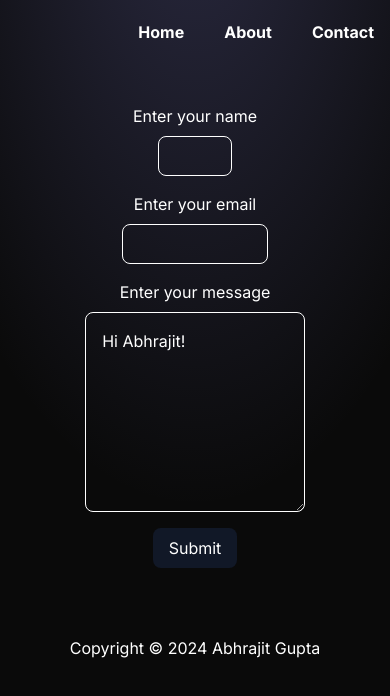
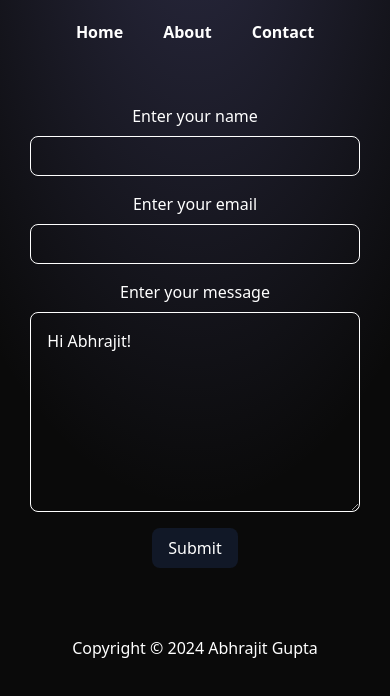
Before and after one commit to abhrajit2004/Blogging-Website-Nextjs, a Next.js app: page /contact in a window 390 px wide. Shown: the top 696 px of the page. Built offline with nearby package versions, Linux system fonts and the light colour scheme.

Commit message:
second commit

```diff
--- a/app/about/page.js
+++ b/app/about/page.js
@@ -9,11 +9,11 @@ export const metadata = {
 
 const About = () => {
   return (
-    <div className='container mx-auto flex flex-col justify-center items-center mt-12 gap-7'>
+    <div className='container m-auto flex flex-col justify-center items-center mt-12 gap-7'>
         <h1 className="font-bold text-5xl text-center">About Me</h1>
         <p className='about'>I, Abhrajit Gupta, a 2nd year engineering student from IT department, am going to share my frontend development experience with you all through blogposts. I am also interested in Machine Learning and currently making a project on it. So, to get all my blog updates you can subscribe to my website. Thanks for reading :)</p>
         <h2 className="techstacks text-3xl font-bold">Tech Stacks on I have worked so far</h2>
-        <div className="stacks flex flex-wrap gap-6">
+        <div className="stacks flex flex-wrap justify-center items-center gap-6">
           <img src="react.png" width={200} height={200} alt="" />
           <img className='invert' src="next.svg" width={200} height={200} alt="" />
         </div>
--- /dev/null
+++ b/app/api/route.js
@@ -0,0 +1,12 @@
+export default function handler(req, res) {
+    if (req.method === 'POST') {
+      const formData = req.body;
+
+      console.log('Form data received:', formData);
+
+      res.status(200).json({ message: 'Form data received successfully!' });
+    }
+    else {
+      res.status(404).json({ message: 'Method Not Allowed' });
+    }
+}
--- a/app/blogs/dom-concepts/page.js
+++ b/app/blogs/dom-concepts/page.js
@@ -1,8 +1,13 @@
 import React from 'react'
+
+export const metadata = {
+  title: "What is DOM? - Abhrajit Gupta Blogs",
+  description: "Generated by create next app",
+};
 
 const dom = () => {
   return (
-    <div className='container m-auto mt-12 flex flex-col gap-6'>
+    <div className='blogpost container m-auto mt-12 flex flex-col gap-6'>
       <h1 className='text-5xl font-bold text-center'>What is DOM?</h1>
       DOM stands for Document Object Model.
 
--- a/app/blogs/hooks-in-react/page.js
+++ b/app/blogs/hooks-in-react/page.js
@@ -1,8 +1,13 @@
 import React from 'react'
+
+export const metadata = {
+  title: "Hooks in React - Abhrajit Gupta Blogs",
+  description: "Generated by create next app",
+};
 
 const hooks = () => {
   return (
-    <div className='container m-auto mt-12 flex flex-col gap-6'>
+    <div className='blogpost container m-auto mt-12 flex flex-col gap-6'>
       <h1 className='text-5xl font-bold text-center'>Hooks in React</h1>
      <p>In the 16.8 version of React, Hooks are introduced to developers. When you are building a react application, you require manipulating with the states of your websites in majority cases. Before hooks, only class components could manage state.</p>
     <p>If you have created a function component in React and later need to add state to it, you used to have to convert it to a class component. However, you can now use a Hook within the existing function component to add a state. This way, you can avoid rewriting your code as a class component.</p>
--- a/app/blogs/numpy-basics/page.js
+++ b/app/blogs/numpy-basics/page.js
@@ -1,8 +1,13 @@
 import React from 'react'
+
+export const metadata = {
+  title: "NumPy Basics - Abhrajit Gupta Blogs",
+  description: "Generated by create next app",
+};
 
 const numpy = () => {
   return (
-    <div className='container m-auto mt-12 flex flex-col gap-6'>
+    <div className='blogpost container m-auto mt-12 flex flex-col gap-6'>
     <h1 className='text-5xl font-bold text-center'>NumPy Basics</h1>
    <p>In the world of programming, we need to work with arrays majority of the time. NumPy enhances computational efficiency by providing optimized functions and operations for array computing in Python.</p>
   <p>NumPy, short for Numerical Python is a Python library which provides an extensive collection of functions and operations for working with multidimensional arrays and matrices. These arrays are the building blocks for most scientific computing tasks, offering a convenient and efficient way to manipulate large datasets and perform complex mathematical operations.</p>
--- a/app/blogs/what-is-api/page.js
+++ b/app/blogs/what-is-api/page.js
@@ -1,8 +1,13 @@
 import React from 'react'
+
+export const metadata = {
+  title: "What is API? - Abhrajit Gupta Blogs",
+  description: "Generated by create next app",
+};
 
 const api = () => {
   return (
-    <div className='container m-auto mt-12 flex flex-col gap-6'>
+    <div className='blogpost container m-auto mt-12 flex flex-col gap-6'>
       <h1 className='text-5xl font-bold text-center'>What is API?</h1>
      <p>Suppose, we are sitting in a restaurant for dinner. So, first to order a food we see whats available on menu. Then we ask waiter that the item is available or not. If item is available waiter will take our order and ask chef who is present in a kitchen to prepare food for us. After preparing food chef will give our order to waiter and then waiter will give it back to us. So, this is how actually an API works.</p>
     <p>In terms of API, we can say that we as application or user which sends request, Waiter as API which takes our request and send it to chef and chef or kitchen as backend or server which takes action according to our request and send it back to API i.e. waiter. This is how actually things work in backend.</p>
--- a/app/contact/page.js
+++ b/app/contact/page.js
@@ -7,24 +7,57 @@ export const metadata = {
 
 const Contact = () => {
 
+  // const [form, setForm] = useState({name: '', email: '', message: ''})
+
+
+
+  //  const handleChange = (e)=>{
+  //   setForm(()=>({...form, [e.target.name]: e.target.value}))
+  // }
+
+
+  // const handleSubmit = async (e) => {
+  //   e.preventDefault();
+
+  //   const response = await fetch('/api/route', {
+  //     method: 'POST',
+  //     headers: {
+  //       'Content-Type': 'application/json'
+  //     },
+  //     body: JSON.stringify(form)
+  //    });
+
+  //    if (response.ok) {
+  //     // Handle success
+  //     console.log(form);
+  //   } else {
+  //     // Handle error
+  //     console.error('Form submission failed!');
+  //   }
+
+  //   setForm({name: '', email: '', message: ''})
+
+  // }
+
 
   return (
-
+    <>
     <form className='mt-12 flex flex-col justify-center items-center gap-4 p-3'>
         <div className="container m-auto flex flex-col justify-center items-center gap-2">
           <label htmlFor="name">Enter your name</label>
-          <input className='bg-transparent border border-white px-2 w-[20%] h-10 rounded-lg' type="text" name="name" id="name" />
+          <input className='field bg-transparent border border-white px-2 w-[30%] h-10 rounded-lg' type="text" name="name" id="name" required />
         </div>
         <div className="container m-auto flex flex-col justify-center items-center gap-2">
           <label htmlFor="email">Enter your email</label>
-          <input className='bg-transparent border border-white  px-2 w-[40%] h-10 rounded-lg' type="email" name="email" id="email" />
+          <input className='field bg-transparent border border-white  px-2 w-[40%] h-10 rounded-lg' type="email" name="email" id="email" required />
         </div>
         <div className="container m-auto flex flex-col justify-center items-center gap-2">
           <label htmlFor="message">Enter your message</label>
-          <textarea className='bg-transparent border border-white  w-[60%] h-[200px] p-4 rounded-lg' name="message" id="message">Hi Abhrajit!</textarea>
+          <textarea defaultValue={"Hi Abhrajit!"} className='field bg-transparent border border-white  w-[60%] h-[200px] p-4 rounded-lg' name="message" id="message" required></textarea>
         </div>
-        <button className='bg-gray-900 px-4 py-2 rounded-lg transition-all hover:bg-gray-800' type="submit">Submit</button>
+        <button className='bg-gray-900 cursor-pointer px-4 py-2 rounded-lg transition-all hover:bg-gray-800' type="submit">Submit</button>
     </form>
+    </>
 
   )
 }
--- a/app/globals.css
+++ b/app/globals.css
@@ -1,3 +1,23 @@
 @tailwind base;
 @tailwind components;
 @tailwind utilities;
+
+
+/* Media Queries */
+@media (max-width: 640px) {
+  /* Custom styles */
+  nav{
+    display: flex;
+    justify-content: center;
+    align-items: center;
+  }
+  .firstbox, .secondbox{
+    flex-direction: column;
+  }
+  .about, .blogpost, .techstacks, .field{
+    width: 90%;
+  }
+  .stacks{
+    flex-direction: column;
+  }
+}
--- a/app/layout.js
+++ b/app/layout.js
@@ -13,7 +13,7 @@ export const metadata = {
 export default function RootLayout({ children }) {
   return (
     <html lang="en">
-      <body className={inter.className}>
+      <body className="text-white absolute top-0 z-[-2] h-screen w-screen bg-neutral-950 bg-[radial-gradient(ellipse_80%_80%_at_50%_-20%,rgba(120,119,198,0.3),rgba(255,255,255,0))]">
       <div className="text-white absolute top-0 z-[-2] h-screen w-screen bg-neutral-950 bg-[radial-gradient(ellipse_80%_80%_at_50%_-20%,rgba(120,119,198,0.3),rgba(255,255,255,0))]">
         <Navbar />
         {children}
--- a/app/page.js
+++ b/app/page.js
@@ -3,7 +3,7 @@ import Link from "next/link";
 
 export default function Home() {
   return (
-  <div className="flex flex-col justify-center items-center mt-12 gap-8">
+  <div className="blogs flex flex-col justify-center items-center mt-12 gap-8">
     <h1 className="text-center font-bold text-5xl">Abhrajit Gupta Blogs</h1>
     <h2 className="font-bold">These are some of my blogs</h2>
     <div className="firstbox flex gap-6">
--- a/package.json
+++ b/package.json
@@ -9,6 +9,7 @@
     "lint": "next lint"
   },
   "dependencies": {
+    "exceljs": "^4.4.0",
     "next": "14.2.3",
     "react": "^18",
     "react-dom": "^18",
```
Also changed, not shown: 1 other file (tests, documents, lock files or other folders).
